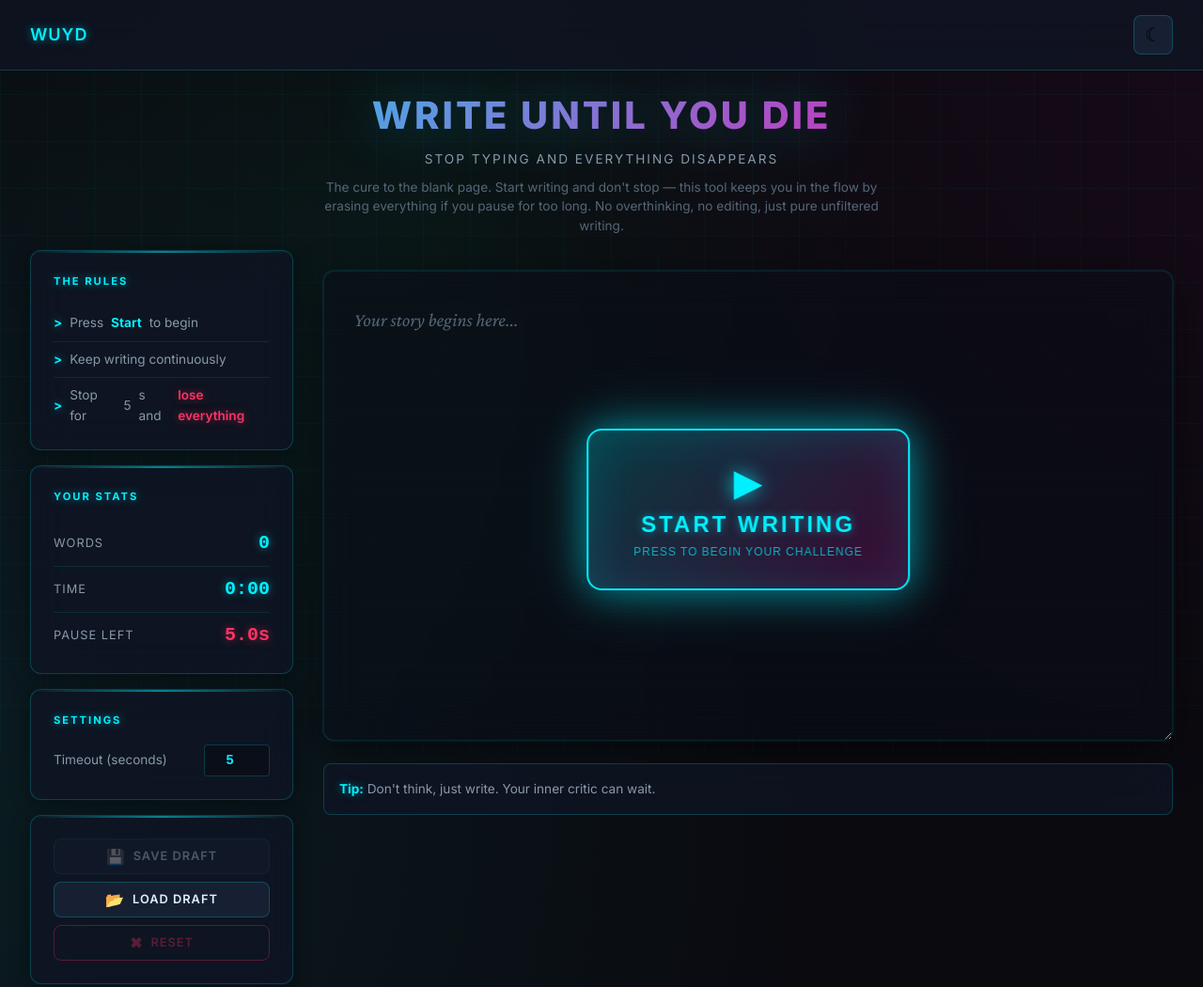
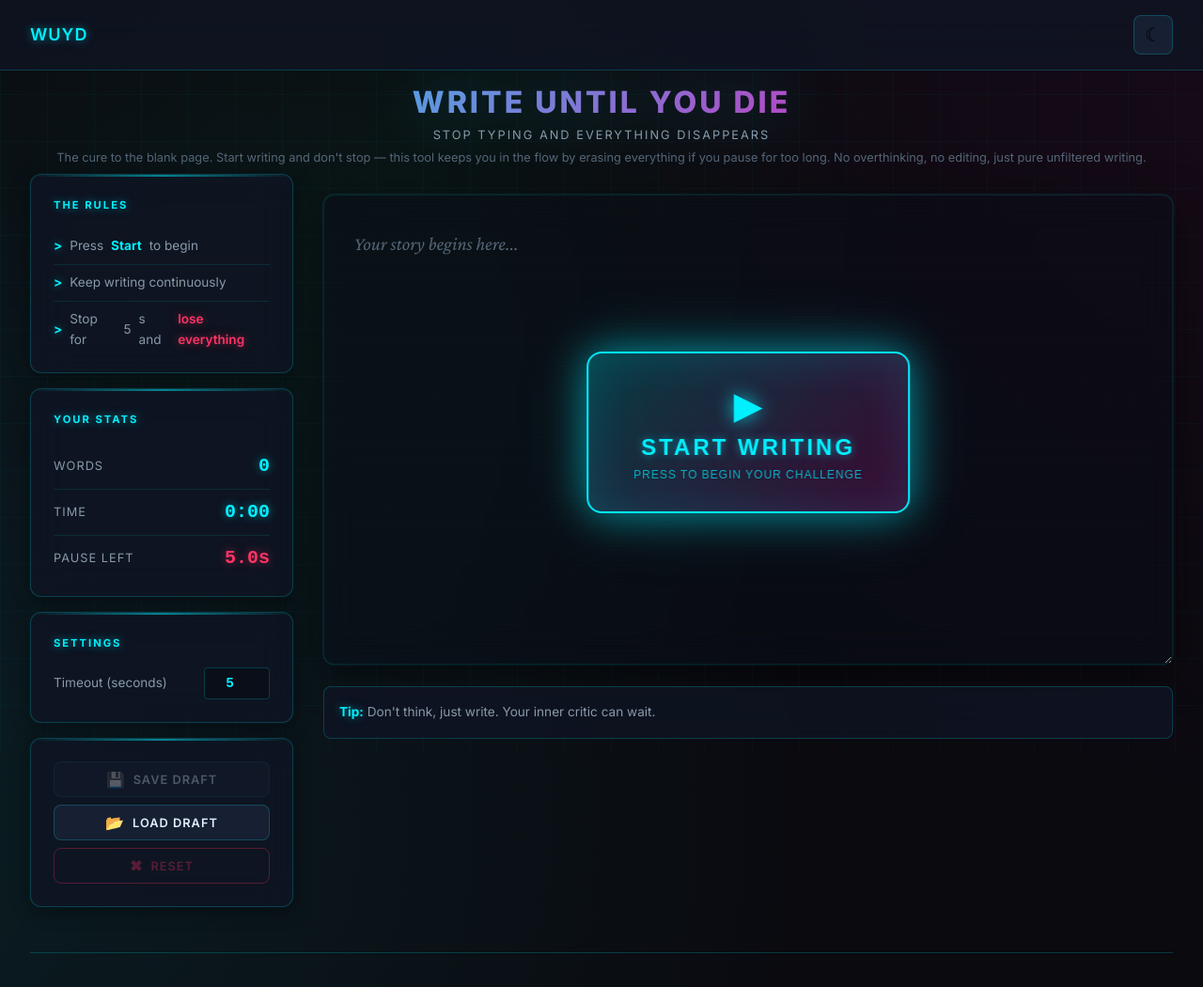
Before and after one commit to AntoineKoerber/WriteUntilYouDie, a plain HTML site: page index.html in a window 1280 px wide. Shown: the top 1050 px of the page at 94% size. Drawn offline with nearby package versions, Linux system fonts and the light colour scheme.

Commit message:
Make hero even more compact, use full width for description
Co-Authored-By: Claude Opus 4.5 <noreply@anthropic.com>

```diff
--- a/static/css/style.css
+++ b/static/css/style.css
@@ -236,7 +236,7 @@ body::after {
 .main-content {
   max-width: 1400px;
   margin: 0 auto;
-  padding: var(--space-md) var(--space-xl);
+  padding: var(--space-sm) var(--space-xl);
 }
 
 /* ============================================
@@ -244,14 +244,14 @@ body::after {
    ============================================ */
 .hero {
   text-align: center;
-  margin-bottom: var(--space-md);
+  margin-bottom: var(--space-sm);
   position: relative;
 }
 
 .hero-title {
-  font-size: clamp(1.8rem, 4vw, 2.5rem);
+  font-size: clamp(1.5rem, 3vw, 2rem);
   font-weight: 800;
-  margin: 0 0 var(--space-xs);
+  margin: 0;
   background: linear-gradient(135deg, var(--color-primary) 0%, var(--color-secondary) 50%, var(--color-primary) 100%);
   background-size: 200% 200%;
   -webkit-background-clip: text;
@@ -269,7 +269,7 @@ body::after {
 }
 
 .hero-subtitle {
-  font-size: 0.85rem;
+  font-size: 0.8rem;
   color: var(--text-secondary);
   margin: 0;
   letter-spacing: 2px;
@@ -277,11 +277,11 @@ body::after {
 }
 
 .hero-description {
-  max-width: 600px;
-  margin: var(--space-sm) auto 0;
-  font-size: 0.85rem;
+  max-width: none;
+  margin: var(--space-xs) 0 0;
+  font-size: 0.8rem;
   color: var(--text-muted);
-  line-height: 1.5;
+  line-height: 1.4;
 }
 
 /* ============================================
```
